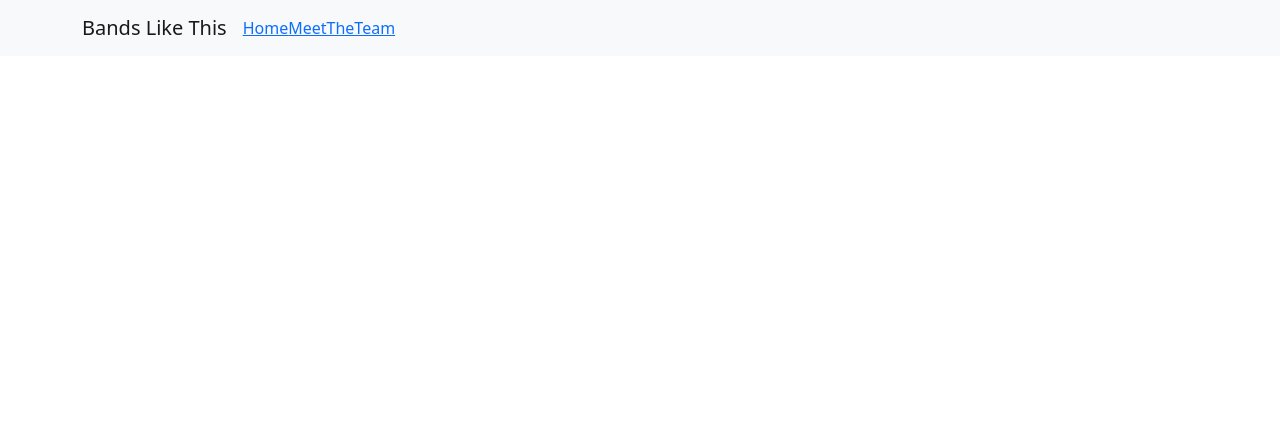
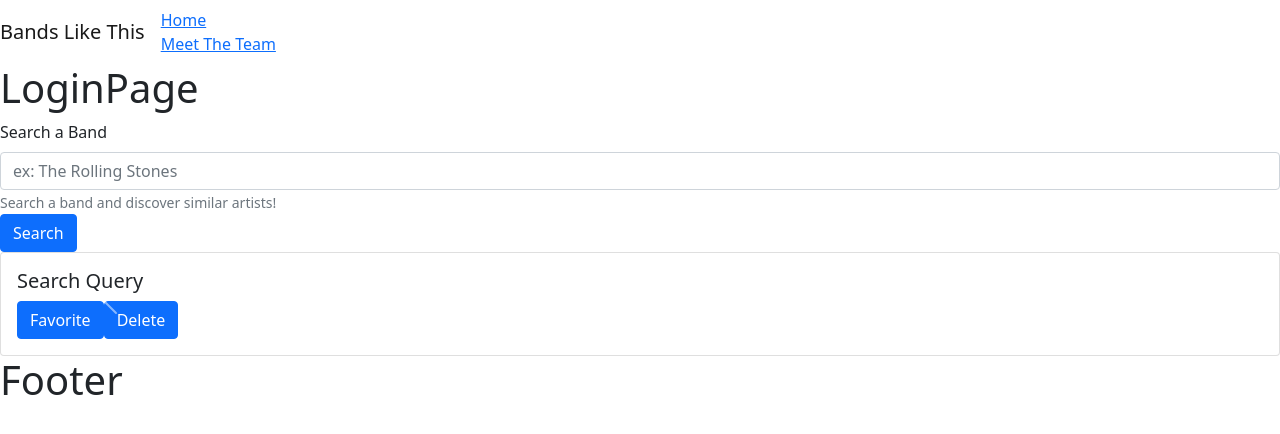
Before and after one commit to Weapons-of-Mass-Instruction/bands_like_this_FE, a React (Create React App) app: page / in a window 1280 px wide. Shown: the top 434 px of the page. Built offline with nearby package versions, Linux system fonts and the light colour scheme.

Commit message:
nav bar in music recs and child components render

```diff
--- a/src/App.js
+++ b/src/App.js
@@ -12,23 +12,23 @@ class App extends React.Component {
     return (
       <>
         <Router>
+          <Header />
           <Switch>
-            <Header />
-            <Route exact path="/login">
+            <Route exact path="/">
               {/* {this.props.authO.isAuthenticated
                 ?
                 <MusicRecs />
                 :
                 <LoginPage />
               } */}
-              <LoginPage/>
-              <MusicRecs/>
+              <LoginPage />
+              <MusicRecs />
             </Route>
             <Route exact path="/meetTheTeam">
               <MeetTheTeam />
             </Route>
-            <Footer />
           </Switch>
+          <Footer />
         </Router>
       </>
     );
--- a/src/Header.js
+++ b/src/Header.js
@@ -1,36 +1,32 @@
 import React from 'react';
 import Navbar from 'react-bootstrap/Navbar';
-import { Container, Nav } from 'react-bootstrap';
-// import NavItem from 'react-bootstrap/NavItem';
+// import { Container, Nav } from 'react-bootstrap';
+import { NavItem } from 'react-bootstrap';
 import { Link } from 'react-router-dom';
 import './CSSfiles/header.css';
 
 class Header extends React.Component {
   render() {
     return (
-      // <Navbar collapseOnSelect expand="lg" bg="dark" variant="dark">
-      //   <Navbar.Brand>
-      //     Bands Like This
-      //   </Navbar.Brand>
-      //   <NavItem>
-      //     <Link to="/login">Home</Link>
-      //   </NavItem>
-      //   <NavItem>
-      //     <Link to="/meetTheTeam">MeetTheTeam</Link>
-      //   </NavItem>
+      <Navbar>
+        <Navbar.Brand>Bands Like This</Navbar.Brand>
+        <div>
+          <NavItem><Link to="/">Home</Link></NavItem>
+          <NavItem><Link to="/meetTheTeam">Meet The Team</Link></NavItem>
+        </div>
+      </Navbar>
+      // <Navbar bg="light" expand="lg">
+      //   <Container>
+      //     <Navbar.Brand>Bands Like This</Navbar.Brand>
+      //     <Navbar.Toggle aria-controls="basic-navbar-nav" />
+      //     <Navbar.Collapse id="basic-navbar-nav">
+      //       <Nav className="me-auto">
+      //         <Nav.Link to="/login">Home</Nav.Link>
+      //         <Nav.Link to="/meetTheTeam">Meet The Team</Nav.Link>
+      //       </Nav>
+      //     </Navbar.Collapse>
+      //   </Container>
       // </Navbar>
-      <Navbar bg="light" expand="lg">
-        <Container>
-          <Navbar.Brand href="#home">Bands Like This</Navbar.Brand>
-          <Navbar.Toggle aria-controls="basic-navbar-nav" />
-          <Navbar.Collapse id="basic-navbar-nav">
-            <Nav className="me-auto">
-              <Link to="/login">Home</Link>
-              <Link to="/meetTheTeam">MeetTheTeam</Link>
-            </Nav>
-          </Navbar.Collapse>
-        </Container>
-      </Navbar>
     );
   }
 }
--- /dev/null
+++ b/src/Main/MusicCard.js
@@ -0,0 +1,25 @@
+import React from 'react';
+import MusicCarousel from './MusicCarousel';
+import { Card, Button } from 'react-bootstrap';
+
+// pass required data to MusicCarousel as props
+
+class MusicCard extends React.Component {
+  render() {
+    return (
+      <Card>
+        <Card.Body>
+          <Card.Title>Search Query</Card.Title>
+          <MusicCarousel />
+          <Button>Favorite</Button>
+          {/* //Button must PUT to change the data in the data base */}
+          <Button>Delete</Button>
+          {/* //Must DELETE band from database */}
+        </Card.Body>
+      </Card>
+    );
+  }
+}
+
+
+export default MusicCard;
--- /dev/null
+++ b/src/Main/MusicCarousel.js
@@ -0,0 +1,14 @@
+import React from 'react';
+import { Carousel } from 'react-bootstrap';
+
+class MusicCarousel extends React.Component {
+  render () {
+    return (
+      <Carousel>
+        {/* properly mapped data as carousel items// */}
+      </Carousel>
+    );
+  }
+}
+
+export default MusicCarousel;
--- a/src/Main/MusicRecs.js
+++ b/src/Main/MusicRecs.js
@@ -1,9 +1,17 @@
 import React from 'react';
+import MusicCard from './MusicCard';
+import SearchForm from './SearchForm';
+
+// the data will be mapped through and passed as props to MusicCard
+// There should be 3 cards in total
 
 class MusicRecs extends React.Component {
   render() {
-    return(
-      <h1>Music Recs</h1>
+    return (
+      <>
+        <SearchForm />
+        <MusicCard />
+      </>
     );
   }
 }
--- a/src/Main/SearchForm.js
+++ b/src/Main/SearchForm.js
@@ -0,0 +1,22 @@
+import React from 'react';
+import { Form, Button } from 'react-bootstrap';
+
+class SearchForm extends React.Component {
+  render() {
+    return (
+      <Form /*onSubmit={submit function}*/>
+        <Form.Group controlId="searchQuery">
+          <Form.Label>Search a Band</Form.Label>
+          <Form.Control
+            type="text"
+            placeholder="ex: The Rolling Stones"
+          />
+          <Form.Text className="text-muted">Search a band and discover similar artists!</Form.Text>
+        </Form.Group>
+        <Button type="submit">Search</Button>
+      </Form>
+    );
+  }
+}
+
+export default SearchForm;
```
Also changed, not shown: src/Main/Card.js (deleted), src/Main/Carousel.js (deleted).
